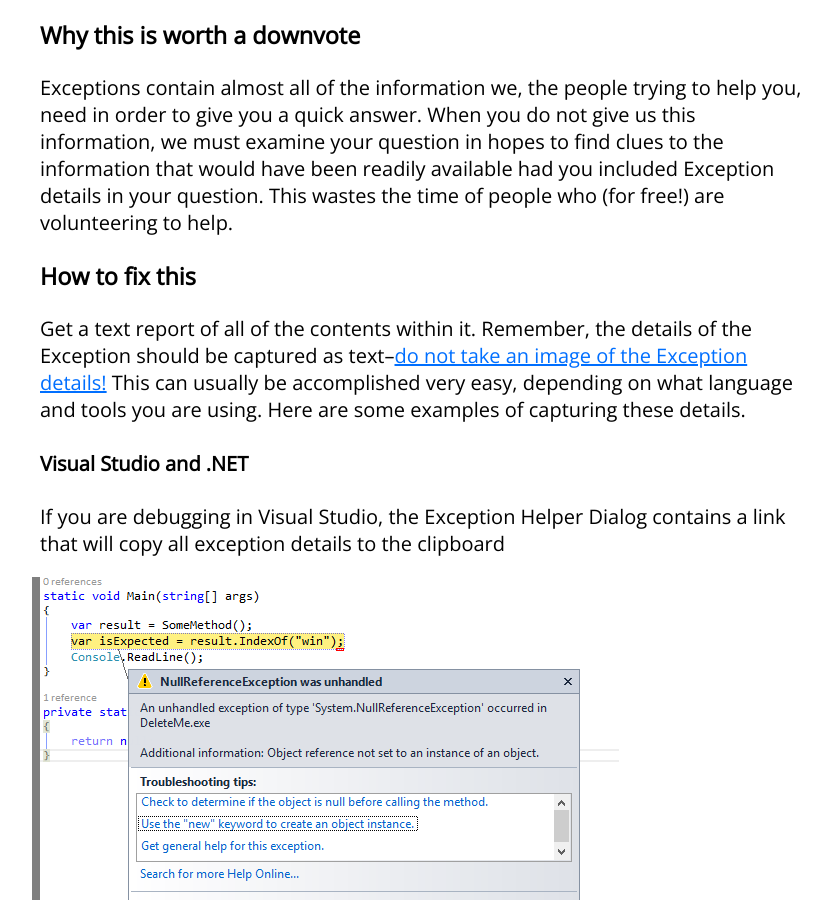
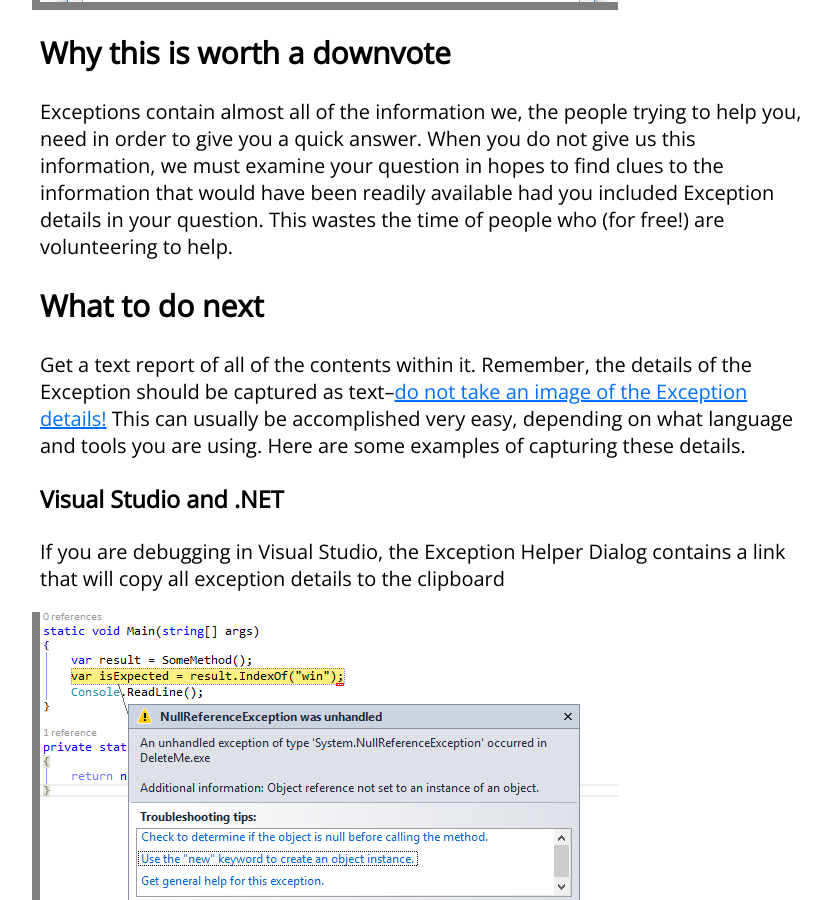
Before and after one commit to WillSullivan/idownvotedbecause, a Jekyll site: the page built from stackoverflow/noexceptiondetails.md, in a window 1280 px wide and 900 px high, scrolled down 1095 px. Shown: the whole window, without its empty margins (216-1047 px from the left). Built offline with Jekyll 4.4.1, drawn with Linux system fonts in a browser that asks for light colours; comment, search, counter and statistics services are not loaded.

Commit message:
Update noexceptiondetails.md

```diff
--- a/stackoverflow/noexceptiondetails.md
+++ b/stackoverflow/noexceptiondetails.md
@@ -19,13 +19,13 @@ Please note, pictures of Exceptions that shows some of the detail contained with
 
 ![Viewing the details of the exception](/images/stackoverflow/exceptionimage3.PNG)
 
-### Why this is worth a downvote
+## Why this is worth a downvote {#whythisisworthadownvote}
 Exceptions contain almost all of the information we, the people trying to help you, need in order to give you a quick answer. When you do not give us this information, we must examine your question in hopes to find clues to the information that would have been readily available had you included Exception details in your question. This wastes the time of people who (for free!) are volunteering to help.
 
-### How to fix this
+## What to do next {#whattodonext}
 Get a text report of all of the contents within it. Remember, the details of the Exception should be captured as text--[do not take an image of the Exception details!]({% link stackoverflow/imageofanexception.md %}) This can usually be accomplished very easy, depending on what language and tools you are using. Here are some examples of capturing these details.
 
-#### Visual Studio and .NET
+### Visual Studio and .NET
 
 If you are debugging in Visual Studio, the Exception Helper Dialog contains a link that will copy all exception details to the clipboard
 
@@ -33,7 +33,7 @@ If you are debugging in Visual Studio, the Exception Helper Dialog contains a li
 
 If you are experiencing the Exception at runtime, you can [catch the exception](http://stackoverflow.com/questions/9526139/how-to-catch-exceptions) and call `ToString()` on it. Log the result, using whatever method is most convenient for you.
 
-### What to do next
+## What to do next
 Once you have gathered all the details from the exception, you can paste it into your question in an edit. **This is important**--do not try to paste the exception details into a _comment_, as there is not enough room for all the of details. There is an "edit" link at the bottom of your question, click it and paste the details into your question. And don't forget to format it!
 
 ## Leave a comment! {#leaveacomment}
```
Also changed, not shown: other parts of stackoverflow/noexceptiondetails.md (+2 -2 lines).
